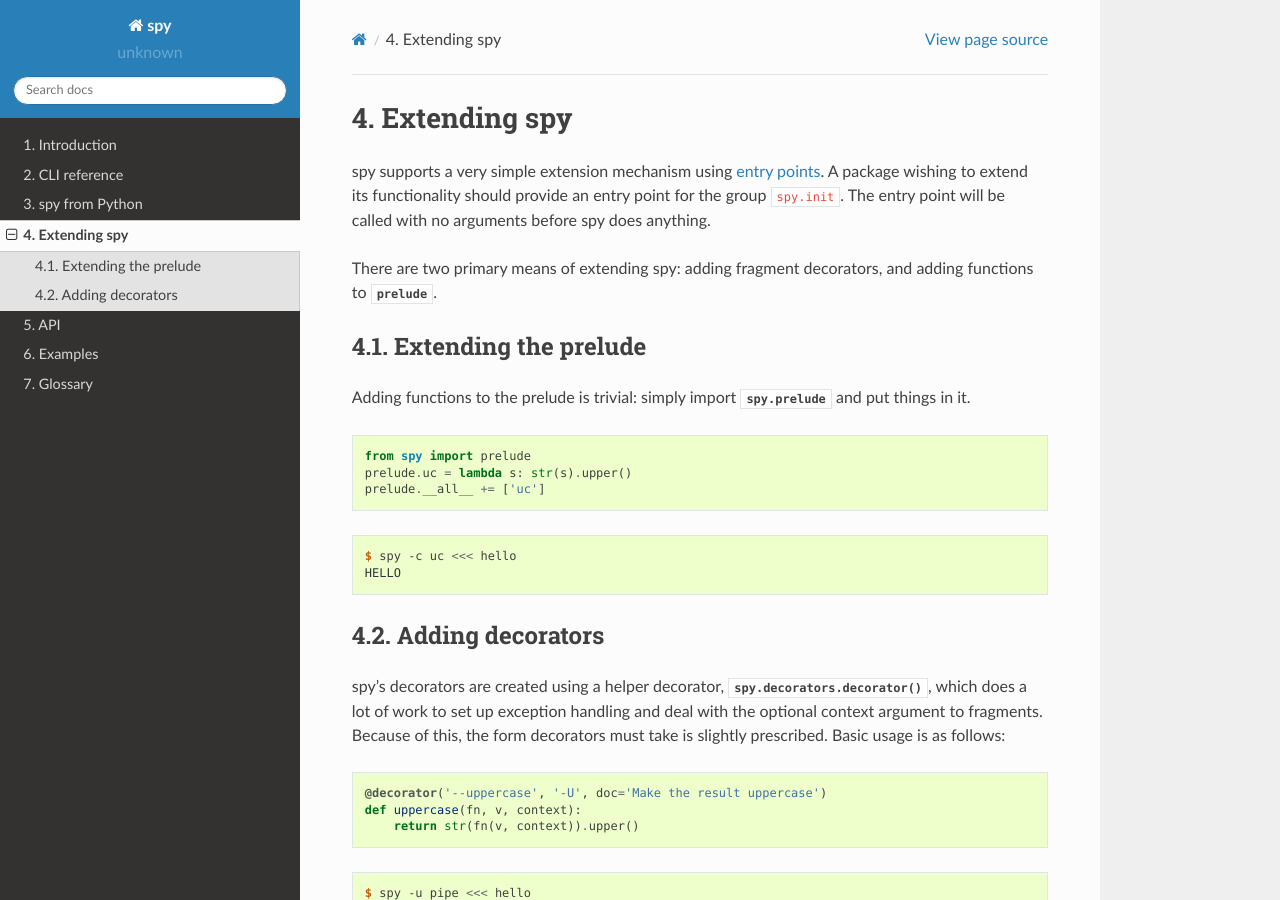
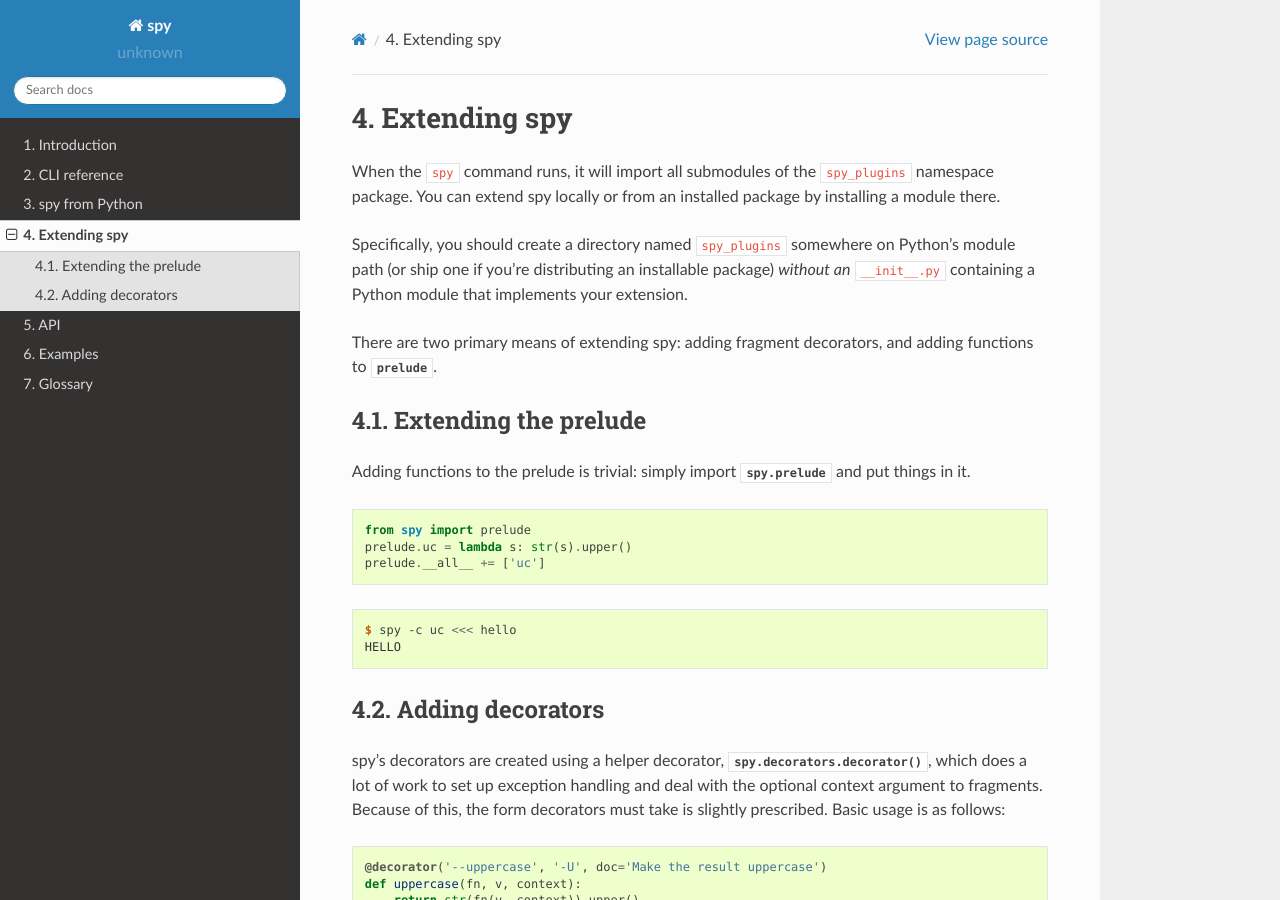
Before and after one commit to edk0/spy, a Sphinx documentation site: the page built from doc/extending.rst, in a window 1280 px wide and 900 px high. Built offline with Sphinx 7.4.7 and the Read the Docs theme 2.0.0, drawn with Linux system fonts in a browser that asks for light colours.

Commit message:
Switch to a namespace-package-based plugin system
importing pkg_resources on startup takes 50ms for me -- almost half the
time it takes to run `spy 1`. pkgutil was getting imported anyway, and
takes about 1ms. In terms of runtime once they're imported, they both
walk the module path, and I can't see any meaningful difference between
them.

```diff
--- a/doc/extending.rst
+++ b/doc/extending.rst
@@ -2,15 +2,17 @@
 Extending spy
 *************
 
-spy supports a very simple extension mechanism using `entry points`_. A package
-wishing to extend its functionality should provide an entry point for the group
-``spy.init``. The entry point will be called with no arguments before spy does
-anything.
+When the ``spy`` command runs, it will import all submodules of the
+``spy_plugins`` namespace package. You can extend spy locally or from an
+installed package by installing a module there.
+
+Specifically, you should create a directory named ``spy_plugins`` somewhere on
+Python's module path (or ship one if you're distributing an installable
+package) *without an* ``__init__.py`` containing a Python module that
+implements your extension.
 
 There are two primary means of extending spy: adding fragment decorators, and
 adding functions to :mod:`~spy.prelude`.
-
-.. _entry points: https://setuptools.readthedocs.io/en/latest/setuptools.html#dynamic-discovery-of-services-and-plugins
 
 
 Extending the prelude
--- a/setup.py
+++ b/setup.py
@@ -12,7 +12,7 @@ setup(
     name='spy-cli',
     version='0.5.0',
     description='stream processing Python CLI',
-    packages=['spy'],
+    packages=['spy', 'spy_plugins'],
     zip_safe=True,
     entry_points={
         'console_scripts': [
```
Also changed, not shown: 2 other files.
